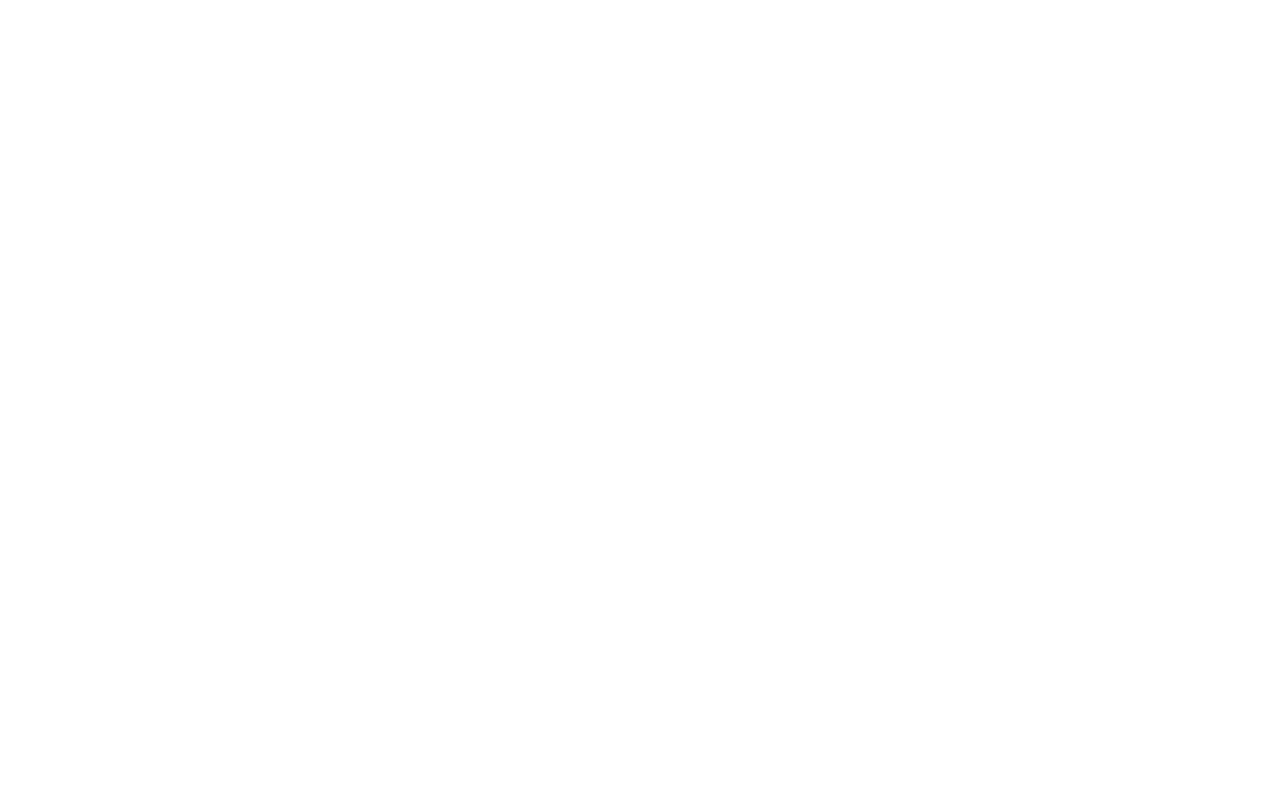
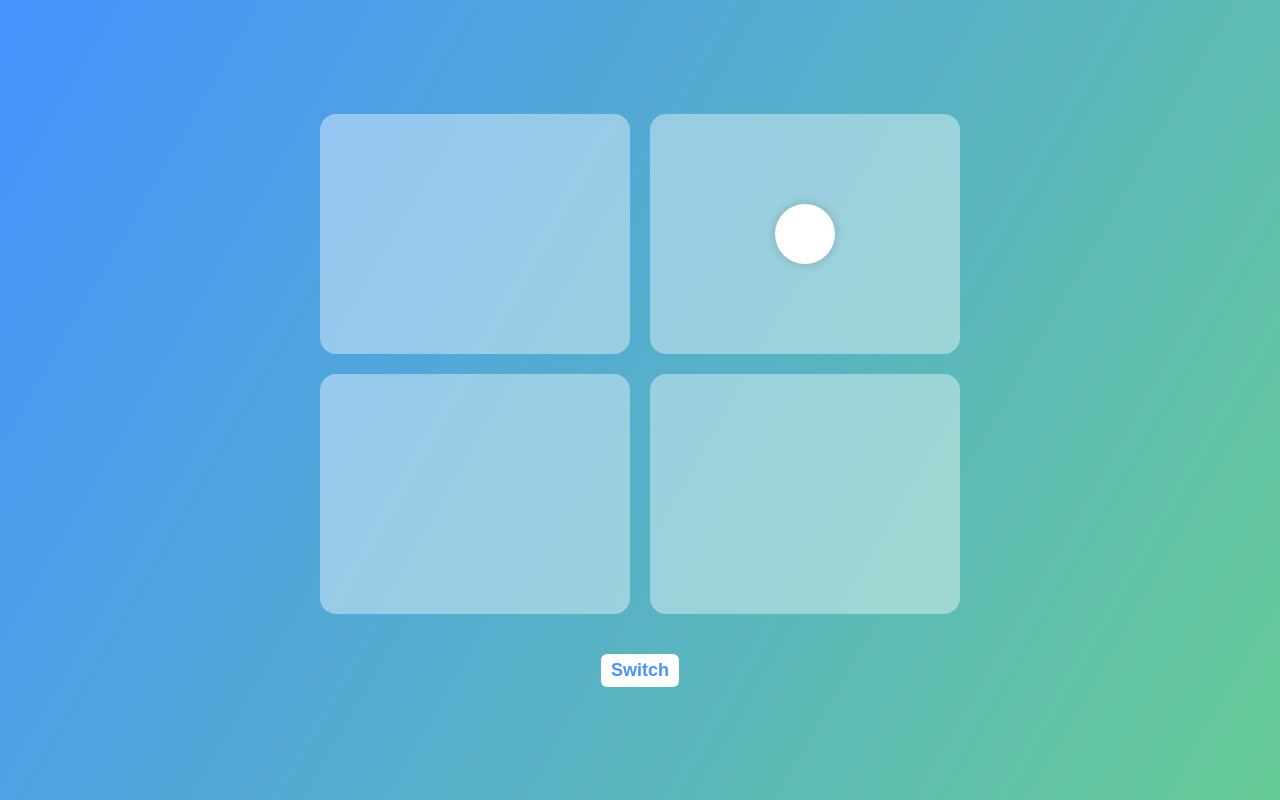
Before and after one commit to mysoo1229/project-framer-motion, a React (Create React App) app: page / in a window 1280 px wide. Built offline with nearby package versions, Linux system fonts and the light colour scheme.

Commit message:
[feat] 버튼 클릭하면 이동하는 동그라미 생성

```diff
--- a/src/App.tsx
+++ b/src/App.tsx
@@ -1,5 +1,82 @@
+import { motion } from "framer-motion";
+import { useState } from "react";
+import styled from "styled-components";
+
+const Wrapper = styled.div`
+  display: flex;
+  justify-content: center;
+  align-items: center;
+  flex-direction: column;
+  width: 100%;
+  height: 100vh;
+  background: linear-gradient(120deg, #4692ff, #66cc96);
+`;
+
+const BoxList = styled.div`
+  display: grid;
+  grid-template-columns: repeat(2, 1fr);
+  gap: 20px;
+  width: 640px;
+`;
+
+const BoxItem = styled(motion.div)`
+  display: flex;
+  justify-content: center;
+  align-items: center;
+  height: 240px;
+  border-radius: 16px;
+  background-color: rgba(255,255, 255, .4);
+`;
+
+const Circle = styled(motion.div)`
+  width: 60px;
+  height: 60px;
+  border-radius: 30px;
+  background-color: #fff;
+  box-shadow: 0 0 7px 3px rgba(0, 0, 0, .1);
+`;
+
+const ButtonSwitch = styled.button`
+  margin-top: 40px;
+  padding: 6px 10px;
+  border-radius: 6px;
+  background: #fff;
+  font-size: 18px;
+  font-weight: bold;
+  font-family: sans-serif;
+  transition: all .3s ease;
+  color: #4692ff;
+`;
+
 function App() {
-  return null;
+  const [ switchClicked, setSwitchClicked ] = useState(false);
+  const onSwitch = () => {
+    setSwitchClicked((prev) => !prev);
+  };
+
+  return (
+    <Wrapper>
+      <BoxList>
+        <BoxItem></BoxItem>
+        <BoxItem>
+          {!switchClicked ? <Circle layoutId="circleMotion"></Circle> : null}
+        </BoxItem>
+        <BoxItem>
+          {switchClicked ? <Circle layoutId="circleMotion"></Circle> : null}
+        </BoxItem>
+        <BoxItem></BoxItem>
+      </BoxList>
+      <ButtonSwitch
+        onClick={onSwitch}
+        style={{
+          transform: switchClicked ? 'scale(1.2)' : 'scale(1)',
+          color: switchClicked ? '#66cc96' : '#4692ff'
+        }}
+      >
+        Switch
+      </ButtonSwitch>
+    </Wrapper>
+  );
 }
 
 export default App;
```
